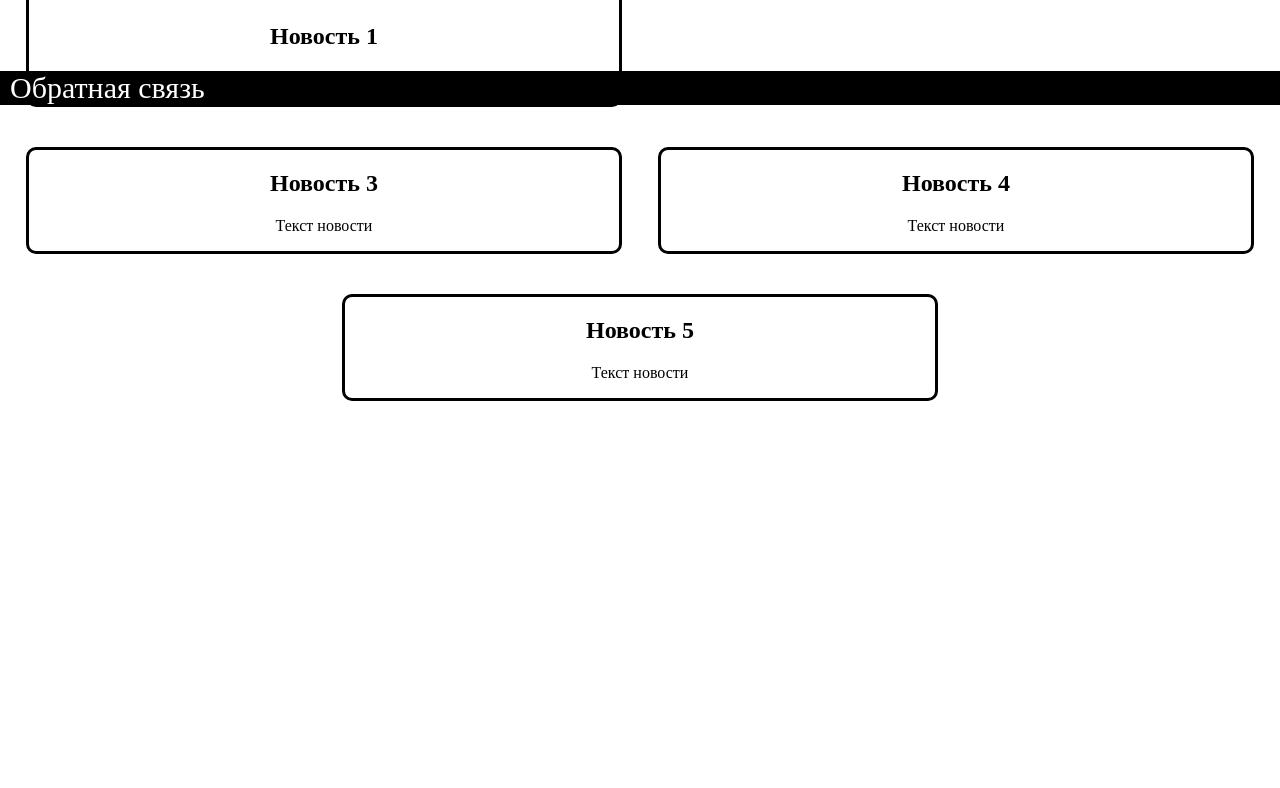
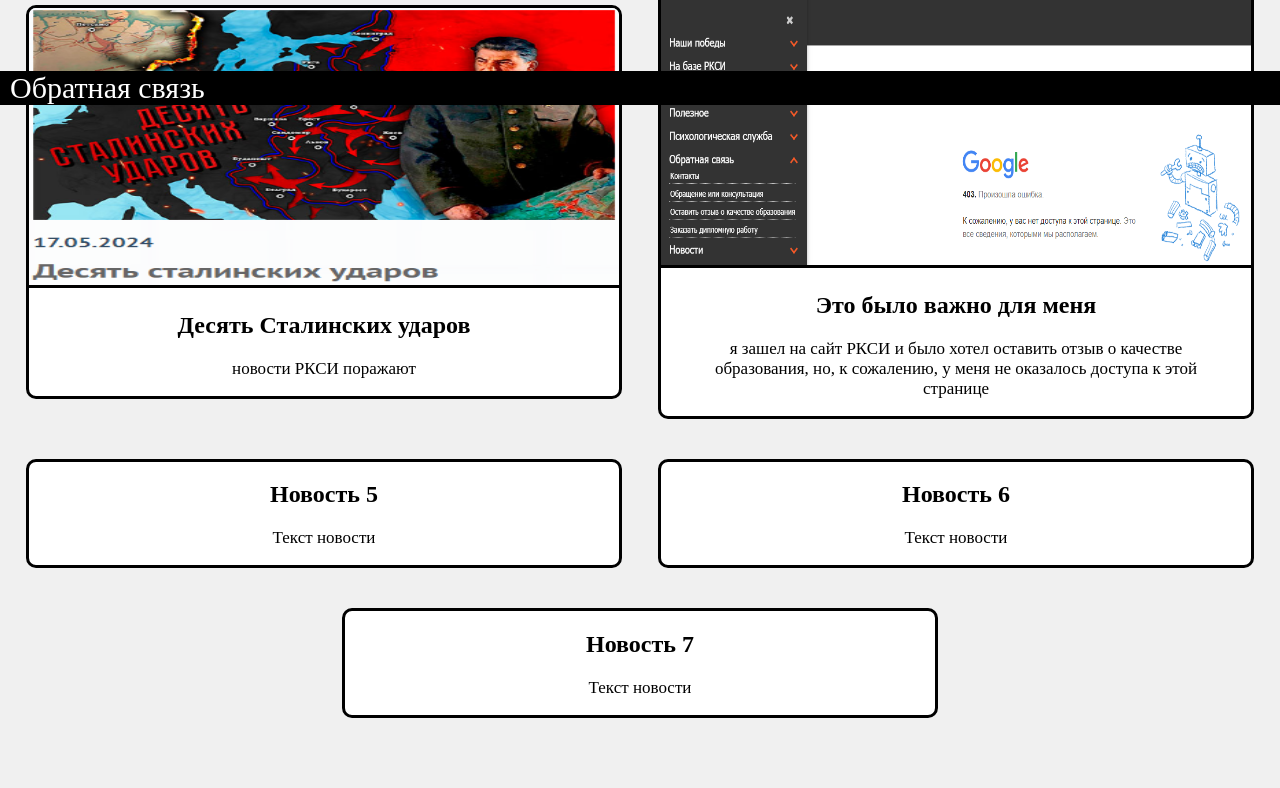
Before and after one commit to zadiak247/codespaces-flask, a Flask app: page /news in a window 1280 px wide. Shown: the part 695-1483 px from the top of the page. Before the commit the page ends 1096 px from the top, so only its background shows below. Run offline with Flask 3, Linux system fonts and the light colour scheme.

Commit message:
modify files

```diff
--- a/templates/add.html
+++ b/templates/add.html
@@ -51,7 +51,7 @@
     .i_w {
         width: 700px;
     }
-    input:hover {
+    .input_button input:hover {
         color: #0056b3;
     }
     .basement {
@@ -82,11 +82,11 @@
     <form action="/add" method="post">
         <input class="i_w" type="text" name="title" placeholder="Введите логин">
         <input class="i_w" type="text" name="content" placeholder="Введите текст записи">
-        <input type="submit" value="Добавить!">
+        <div class="input_button"><input type="submit" value="Добавить!"></div>
     </form>
     {% endblock %}</div>
     <div class="basement">{% block basement %}
-        <a href="https://fuzzy-meme-g4qv65474955cxw7-5000.app.github.dev/feedback">Назад</a>
+        <a href="/feedback">Назад</a>
     {% endblock %}</div>
 </body>
 </html>
--- a/templates/feedback.html
+++ b/templates/feedback.html
@@ -82,7 +82,7 @@
     {% endblock %}</div>
     {% endblock %}</div>
     <div class="basement">{% block basement %}
-        <a href="https://fuzzy-meme-g4qv65474955cxw7-5000.app.github.dev/news">Новости</a>
+        <a href="/news">Новости</a>
     {% endblock %}</div>
 </body>
 </html>
--- a/templates/news.html
+++ b/templates/news.html
@@ -5,6 +5,9 @@
     <meta charset="UTF-8">
     <meta name="viewport" content="width=device-width, initial-scale=1.0">
     <style>
+        body {
+            background-color: #f0f0f0;;
+        }
         .header {
             border: 3px black solid;
             text-align: center;
@@ -14,11 +17,20 @@
             background-color: #fff;
             border-radius: 10px;
         }
+        .rectangle_1 {
+            width: 99%;
+            height: 2px;
+            position: absolute;
+            margin-top: 65px;
+            background-color: #000000;
+            z-index: -1;
+        }
         .wall {
             display: flex;
             flex-wrap: wrap;
             justify-content: center;
             align-items: center;
+            margin-bottom: 50px;
         }
         .container {
             border: 3px black solid;
@@ -30,7 +42,8 @@
             border-radius: 10px;
         }
         .container img {
-            width: 107.2%;
+            width: 107.3%;
+            height: 280px;
             box-sizing: border-box;
             margin: 0px -20px;
             padding: -20px;
@@ -42,8 +55,12 @@
             color: #000000;
             text-decoration: none;
         }
+        .container p {
+            color: #000000;
+            font-size: 17px;
+        }
         .basement {
-            position: absolute;
+            position: fixed;
             bottom: 0;
             left: 0;
             font-size: 30px;
@@ -64,36 +81,60 @@
     {% endblock %}
 </head>
 <body>
+    <div class="rectangle_1"></div>
     <div class="header">{% block header %}
-    <h1>Новости</h1>
+        <h1>Новости</h1>
     {% endblock %}</div>
     <div class="wall">{% block wall %}
         <div class="container">{% block container1 %}
             <a href="#">
             <img src="static/jpeg.jpg">
             <h2>Новость 1</h2>
+            <p>вчера я вкусно попил кофе</p>
+            </a>
+        {% endblock %}</div>
+        <div class="container">{% block container2 %}
+            <a href="#">
+            <img src="static/jjpeg.jpg">
+            <h2>ОсторожнО!</h2>
+            <p>время идет</p>
+            </a>
+        {% endblock %}</div>
+        <div class="container">{% block container3 %}
+            <a href="#">
+                <img src="static/rksi_news.png">
+                <h2>Десять Сталинских ударов</h2>
+                <p>новости РКСИ поражают</p>
+                </a>
+        {% endblock %}</div>
+        <div class="container">{% block container4 %}
+            <a href="#">
+            <img src="static/rksi.png">
+            <h2>Это было важно для меня</h2>
+            <p>я зашел на сайт РКСИ и было хотел оставить отзыв о качестве образования, но, к сожалению, у меня не оказалось доступа к этой странице</p>
+            </a>
+        {% endblock %}</div>
+        <div class="container">{% block container5 %}
+            <a href="#">
+            <h2>Новость 5</h2>
             <p>Текст новости</p>
             </a>
         {% endblock %}</div>
-        <div class="container">{% block container2 %}
-            <h2>Новость 2</h2>
+        <div class="container">{% block container6 %}
+            <a href="#">
+            <h2>Новость 6</h2>
             <p>Текст новости</p>
+            </a>
         {% endblock %}</div>
-        <div class="container">{% block container3 %}
-            <h2>Новость 3</h2>
+        <div class="container">{% block container7 %}
+            <a href="#">
+            <h2>Новость 7</h2>
             <p>Текст новости</p>
-        {% endblock %}</div>
-        <div class="container">{% block container4 %}
-            <h2>Новость 4</h2>
-            <p>Текст новости</p>
-        {% endblock %}</div>
-        <div class="container">{% block container5 %}
-            <h2>Новость 5</h2>
-            <p>Текст новости</p>
+            </a>
         {% endblock %}</div>
     {% endblock %}</div>
     <div class="basement">{% block basement %}
-        <a href="https://fuzzy-meme-g4qv65474955cxw7-5000.app.github.dev/feedback">Обратная связь</a>
+        <a href="/feedback">Обратная связь</a>
     {% endblock %}</div>
 </body>
 </html>
```
Also changed, not shown: blog.db (added), static/background_img.png (added), static/jjpeg.jpg (added), static/jpeg.jpg (added), static/rksi.png (added), static/rksi_news.png (added).
